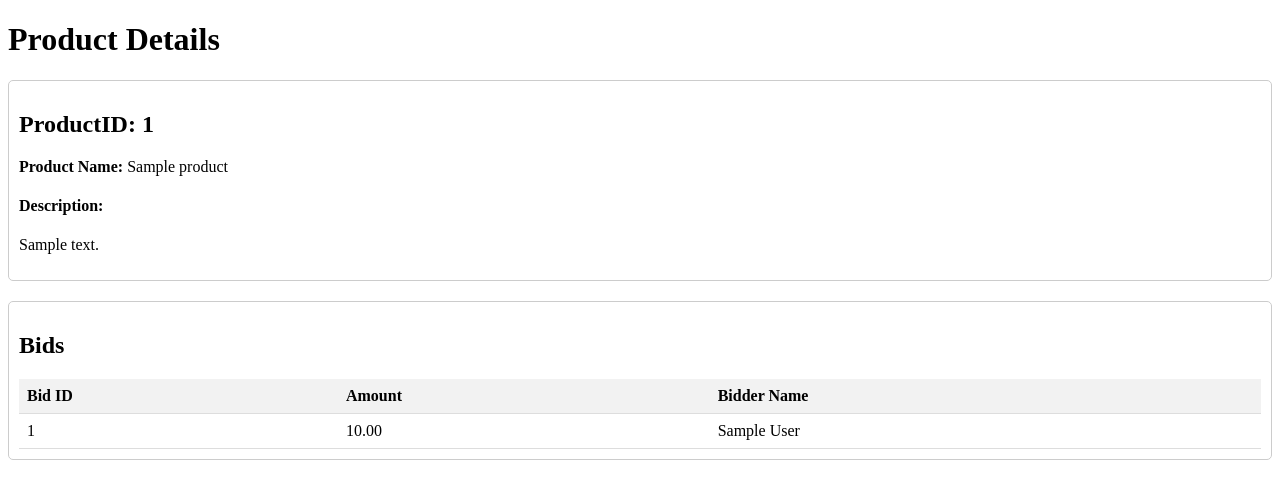
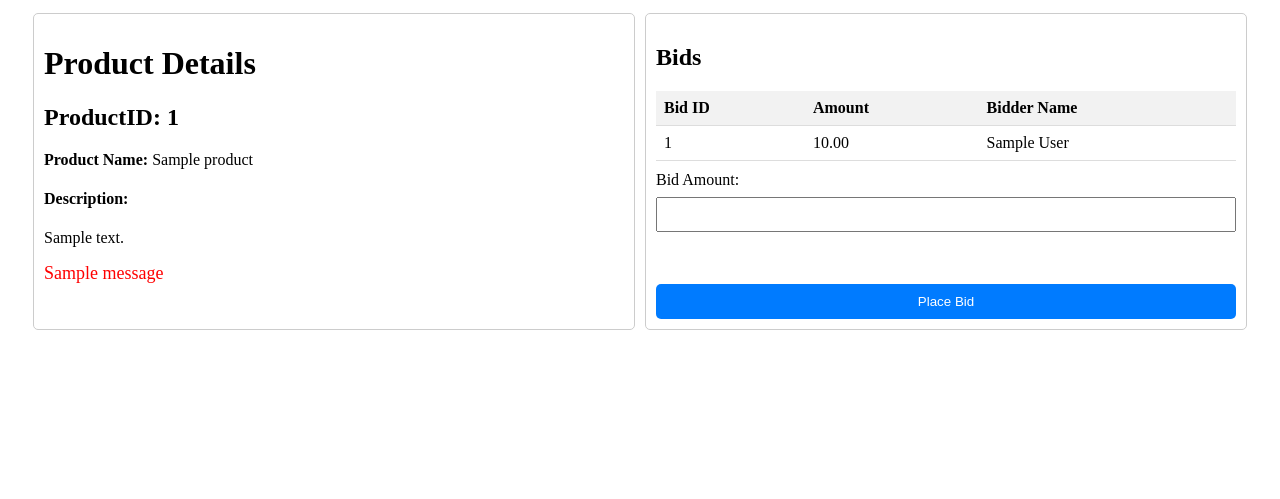
Before and after one commit to krishpy99/auction-app, a Django app: page /auctionitem/1/ in a window 1280 px wide. Shown: the top 499 px of the page. Run offline with Django 5.2, Linux system fonts and the light colour scheme; tables that the repository leaves empty hold one stand-in row (values such as "Sample post"); one stand-in notice (Sample message) is shown.

Commit message:
made place bid

```diff
--- a/g6app/views.py
+++ b/g6app/views.py
@@ -1,5 +1,9 @@
-from django.shortcuts import render, get_object_or_404
+import datetime
+from django.shortcuts import redirect, render, get_object_or_404
 from .models import Users, Auctions, Auctioneditems, Bids
+from django.contrib import messages
+
+
 def testmysql(request):
     user = Users.objects.all()
     context = {
@@ -22,14 +26,14 @@ def auction(request, auctionid):
     item_list = []
     print(auction_items)
     # Loop through each auction item
-    # for item in auction_items:
-    #     print(item.itemid)
-    #     # Retrieve the product name associated with the current auction item
-    #     product_name = "asdf"#item.productid.name
-    #     # Append a sublist with the itemid and product name to the final list
+    for item in auction_items:
+        print(item.itemid)
+        # Retrieve the product name associated with the current auction item
+        product_name = item.productid.name
+        # Append a sublist with the itemid and product name to the final list
 
-    #     print(item)
-    #     item_list.append([item.itemid, product_name])
+        print(item)
+        item_list.append([item.itemid, product_name])
 
     print(item_list)
     return render(request, 'auction.html', {'auctionid': auctionid, 'item_list': item_list})
@@ -39,3 +43,28 @@ def auctionitem(request, itemid):
 
     bids = Bids.objects.filter(itemid=itemid)
     return render(request, 'auctionitem.html', {'auctionitem': auctionitem, 'bids': bids})
+
+def placebid(request):
+    if request.method == 'POST':
+        bid_amount = float(request.POST.get('bid_amount'))
+        itemid = request.POST.get('itemid')  # Assuming you have a hidden input field in your form containing the item ID
+
+        # Validate bid_amount if necessary
+        bids = Bids.objects.filter(itemid=itemid)
+        latest_bid = bids.order_by('-bidtimestamp').first()
+
+        for bid in bids:
+            print(bid.bidid, bid.amount, bid.bidtimestamp)
+
+        if(bid_amount > latest_bid.amount):
+            # Get the auction item
+            auctionitem = get_object_or_404(Auctioneditems, itemid=itemid)
+            user = get_object_or_404(Users, userid=14)
+            # Create a new Bid object and save it
+            bid = Bids(amount=bid_amount, itemid=auctionitem, bidderid=user, bidtimestamp=datetime.datetime.now()) #change when authentication is done
+            bid.save()
+            return redirect('auctionitem', itemid=itemid)
+
+    # Handle GET requests or invalid form submissions
+    messages.warning(request, 'Your bid amount is too low.')
+    return redirect('auctionitem', itemid=itemid)
--- a/group6/urls.py
+++ b/group6/urls.py
@@ -24,4 +24,5 @@ urlpatterns = [
     path('auctions', views.auctions),
     path('auction/<int:auctionid>/', views.auction, name='auction'),
     path('auctionitem/<int:itemid>/', views.auctionitem, name='auctionitem'),
+    path('placebid', views.placebid, name="place_bid"),
 ]
--- a/templates/auction.html
+++ b/templates/auction.html
@@ -1,4 +1,4 @@
-<!-- auctions.html -->
+<!-- auction.html -->
 
 <!DOCTYPE html>
 <html lang="en">
@@ -31,7 +31,7 @@
             <a href="{% url 'auctionitem' item.0%}" class="auction-card">
                 <div>
                     <p><strong>Item ID: </strong> {{ item.0 }}</p>
-                    <p><strong>Product Name: </strong> {{ item.2 }}</p>
+                    <p><strong>Product Name: </strong> {{ item.1 }}</p>
                     <!-- Add any other relevant information you want to display -->
                 </div>
             </a>
--- a/templates/auctionitem.html
+++ b/templates/auctionitem.html
@@ -1,5 +1,3 @@
-<!-- item.html -->
-
 <!DOCTYPE html>
 <html lang="en">
 <head>
@@ -7,11 +5,18 @@
     <meta name="viewport" content="width=device-width, initial-scale=1.0">
     <title>Auction Item</title>
     <style>
+        .container {
+            display: flex;
+            justify-content: space-between;
+            padding-left: 20px;
+            padding-right: 20px;
+        }
         .card {
+            width: 48%; /* Adjust width as needed */
             border: 1px solid #ccc;
             border-radius: 5px;
             padding: 10px;
-            margin-bottom: 20px;
+            margin: 5px;
         }
         table {
             width: 100%;
@@ -25,20 +30,74 @@
         th {
             background-color: #f2f2f2;
         }
+        .bid-button{
+            padding: 10px;
+            margin-top: 10px;
+        }
+        .bid {
+            width: 48%; /* Adjust width as needed */
+            border: 1px solid #ccc;
+            border-radius: 5px;
+            padding: 10px;
+            margin-bottom: 20px;
+        }
+
+        .form {
+            display: flex;
+            flex-direction: column;
+            margin-top: 10px;
+        }
+
+        .form label {
+            margin-bottom: 8px;
+        }
+
+        .form input[type="number"] {
+            padding: 8px;
+            margin-bottom: 10px;
+        }
+
+        .form button[type="submit"] {
+            padding: 10px;
+            margin-top: 10px;
+            background-color: #007bff; /* Button color */
+            color: #fff; /* Text color */
+            border: none;
+            border-radius: 5px;
+            cursor: pointer;
+        }
+
+        .form button[type="submit"]:hover {
+            background-color: #0056b3; /* Hover color */
+        }
+        .alert-warning{
+            color: red;
+        }
+        .alert{
+            font-size: large;
+        }
     </style>
 </head>
 <body>
+    <div class="container">
+        <div class="card">
             <h1>Product Details</h1>
-    <div class="card">
             <div class="item-details">
                 <h2><strong>ProductID: </strong>{{ auctionitem.productid.productid }}</h2>
                 <p><strong>Product Name: </strong> {{ auctionitem.productid.name }}</p>
                 <h4>Description: </h4>
                 <p>{{ auctionitem.productid.description }}</p>
             </div>
+            {% if messages %}
+            <div class="alert alert-warning" role="alert">
+                {% for message in messages %}
+                    {{ message }}
+                {% endfor %}
+            </div>
+            {% endif %}
         </div>
 
-    <div class="card">
+        <div class="bids card">
             <h2>Bids</h2>
             <table>
                 <thead>
@@ -58,6 +117,16 @@
                     {% endfor %}
                 </tbody>
             </table>
+            <form class="form" action="{% url 'place_bid' %}" method="post">
+                {% csrf_token %}
+                <input type="hidden" name="itemid" value="{{ auctionitem.itemid }}">
+                <label for="bid_amount">Bid Amount:</label>
+                <input type="number" id="bid_amount" name="bid_amount" required>
+                <p class="warning">{{ message }}</p>
+                <!-- Include any other input fields for additional bid information -->
+                <button type="submit">Place Bid</button>
+            </form>
+        </div>
     </div>
 </body>
 </html>
```
Lines whose indentation alone changed are shown as unchanged.
